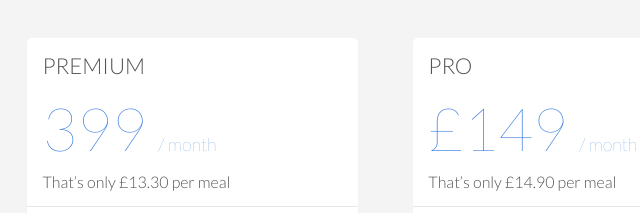
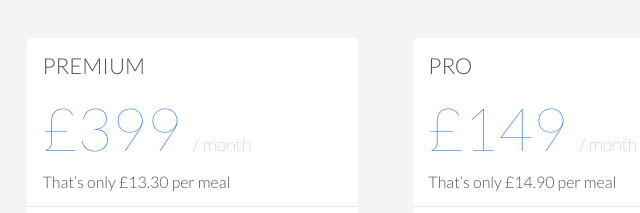
Before and after one commit to Nikhil2591/Chefe-King, a plain HTML site: page index.html in a window 1280 px wide. Shown: the part 3930-4143 px from the top of the page, 61-701 px from the left. Drawn offline with nearby package versions, Linux system fonts and the light colour scheme.

Commit message:
second commit

```diff
--- a/index.html
+++ b/index.html
@@ -254,7 +254,7 @@
                     <div class="plan-box">
                         <div>
                             <h3>Premium</h3>
-                            <p class="plan-price">399 <span>/ month</span></p>
+                            <p class="plan-price">£399 <span>/ month</span></p>
                             <p class="plan-price-meal">That’s only £13.30 per meal</p>
                         </div>
                         <div>
```
